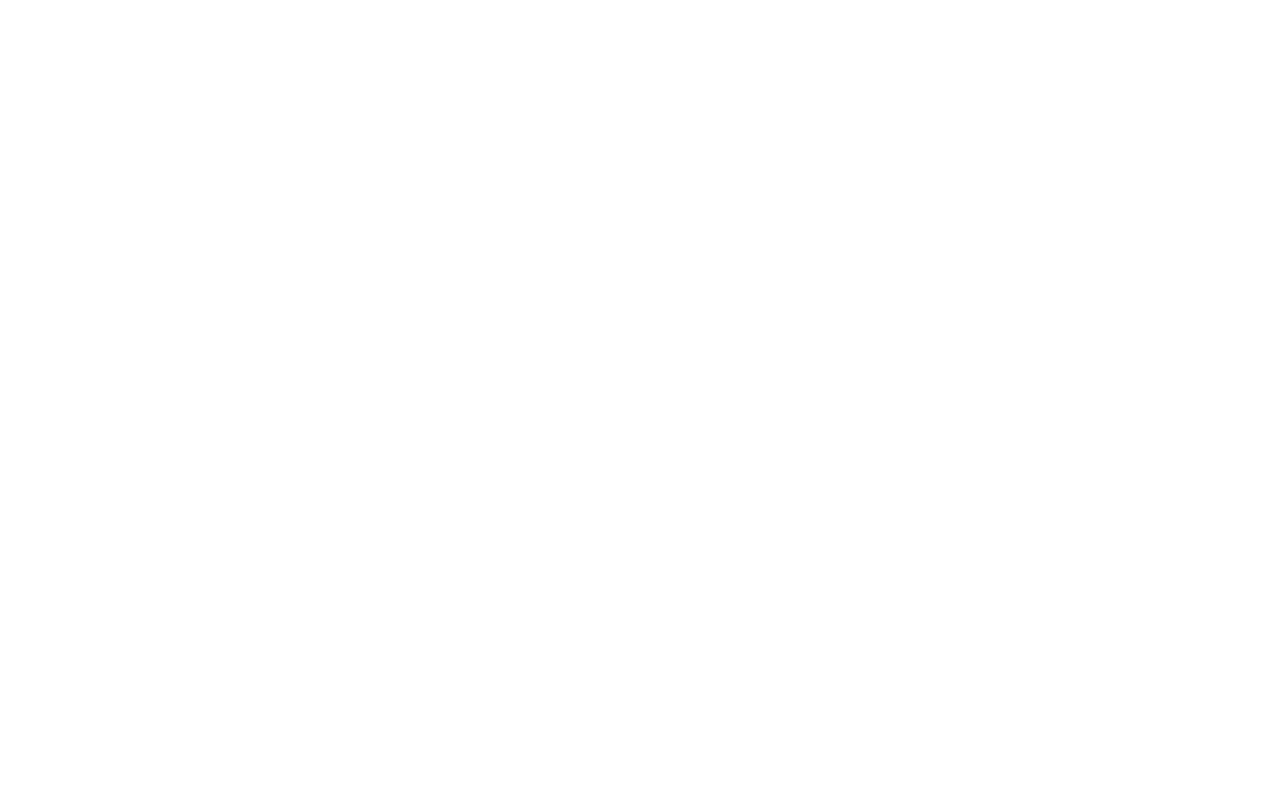
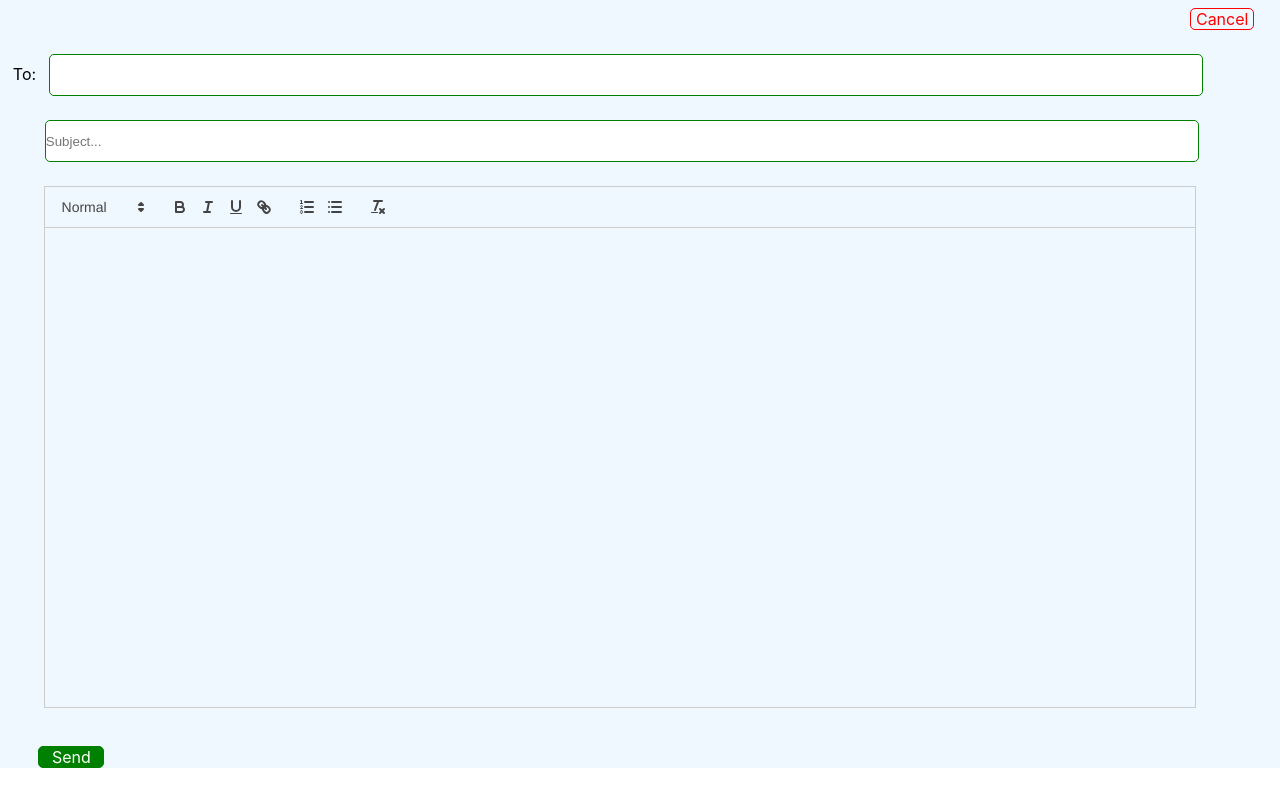
Before and after one commit to akinGC/mail_box_app, a React (Create React App) app: page /sendMail in a window 1280 px wide. Before the commit this address had no page. Built offline with nearby package versions, Linux system fonts and the light colour scheme; sample sign-in values are in the browser's storage.

Commit message:
send mail

```diff
--- a/package.json
+++ b/package.json
@@ -9,9 +9,13 @@
     "@testing-library/user-event": "^13.5.0",
     "react": "^18.2.0",
     "react-dom": "^18.2.0",
+    "react-draft-wysiwyg": "^1.15.0",
+    "react-quill": "^2.0.0",
     "react-redux": "^8.0.4",
+    "react-rich-text-editor": "^2.1.2",
     "react-router-dom": "^6.4.2",
     "react-scripts": "5.0.1",
+    "text-editor-react": "^1.0.3",
     "web-vitals": "^2.1.4"
   },
   "scripts": {
--- a/src/App.js
+++ b/src/App.js
@@ -4,6 +4,7 @@
 import Login from './components/log_sign/Login';
 import Signup from './components/log_sign/Signup';
 import ProtectedRoute from './components/Route/ProtectedRoute';
+import SendMail from './components/UI/SendMail';
 import Wel from './components/UI/Wel';
 
 function App() {
@@ -15,6 +16,7 @@
         <Route path='/login' element={<Login/>}/>
         <Route element={<ProtectedRoute/>}>
           <Route path='/wel' element={<Wel/>}/>
+          <Route path='/sendMail' element={<SendMail/>}/>
         </Route>
       </Routes>
     </Fragment>
--- /dev/null
+++ b/src/components/UI/SendMail.js
@@ -0,0 +1,83 @@
+import { useState } from 'react';
+import './Ui.css'
+import ReactQuill from 'react-quill';
+import 'react-quill/dist/quill.snow.css';
+import { useNavigate } from 'react-router-dom';
+
+function SendMail() {
+    const nav=useNavigate()
+    const [value, setValue] = useState('');
+
+    const [mailcnt,setmailcnt] = useState({
+        name:'',
+        subject:''
+
+
+    })
+    function onChangehndl(e){
+        switch (e.target.name) {
+            case 'name':
+                setmailcnt({...mailcnt,name:e.target.value})
+                break;
+            case 'sub':
+                setmailcnt({...mailcnt,subject:e.target.value})
+                break;
+
+            default:
+                break;
+        }
+    }
+    async function submitmail (e){
+           let vals ={
+            name:mailcnt.name,
+            subject:mailcnt.subject,
+            content:value
+           }
+           let ak = vals.name.split('').filter((it)=>{return it!='@'})
+ ak = ak.filter((it)=>{return it!='.'})
+let name = ak.join('')
+           try{
+            const resp = await fetch(`https://react-2fea7-default-rtdb.asia-southeast1.firebasedatabase.app/${name}.json`,{
+                method:'POST',
+                body:JSON.stringify(vals)
+            })
+            const data = await resp.json()
+            if(!resp.ok){
+                alert(data.error.message)
+            }
+            else{
+                setmailcnt({
+                    name:'',
+                    subject:''
+                })
+                setValue('')
+                nav('/wel')
+            }
+           }
+           catch(err){
+            console.log(err)
+           }
+
+    }
+
+    return (
+        <div className='smail_whole'>
+            <span className='smail_cross'><span className='cancel_txt'>Cancel</span></span>
+            <div className='smail_to smailinpfld'>
+                <span className='smail_to_txt'>To:</span>
+                <input type='email' name='name'value={mailcnt.name}onChange={onChangehndl} ></input>
+            </div>
+            <input placeholder='Subject...' type='text'name='sub'value={mailcnt.subject}onChange={onChangehndl} className='smail_sub smailinpfld'/>
+            <div className='smail_cnt smailinpfld'>
+            <ReactQuill className='smail_cnt' style={{height:'60vh'}} theme="snow"name='cnt' value={value} onChange={setValue} >
+
+            </ReactQuill>
+            </div>
+            <div className='smail_btm smailinpfld' onClick={submitmail}>
+           Send
+            </div>
+        </div>
+     );
+}
+
+export default SendMail;
--- /dev/null
+++ b/src/components/UI/Ui.css
@@ -0,0 +1,69 @@
+*{
+    margin: 0%;
+    padding: 0%;
+}
+.smail_whole{
+    display: flex;
+    flex-direction: column;
+    padding-left: 1vw;
+    padding-top: 1vh;
+    gap: 3vh;
+    background-color: aliceblue;
+}
+.smail_cross{
+
+   display: flex;
+   justify-content: right;
+   padding-right: 2vw;
+
+
+}
+.cancel_txt{
+    border: 1px solid red;
+    padding: 0 5px;
+    border-radius: 5px;
+    color: red;
+    cursor: pointer;
+}
+.cancel_txt:active{
+    transform: scale(1.1);
+}
+.smail_to > input{
+    border: 1px solid green;
+    width: 90vw;
+    height: 5vh;
+    border-radius: 5px;
+    margin-left: 1vw;
+    outline: none;
+}
+.smail_sub{
+    width: 90vw;
+    height: 5vh;
+    border-radius: 5px;
+    margin-left: 2.5vw;
+    outline: none;
+    border: 1px solid green;
+}
+.smail_cnt{
+    border-radius: 5px;
+    margin-left: 1.2vw;
+    width: 90vw;
+}
+.smail_btm{
+    border: 1px solid green;
+    margin-top: 7vh;
+    color: white;
+    width: fit-content;
+    width: 5vw;
+    background-color: green;
+    display: flex;
+    align-items: center;
+    justify-content: center;
+    border-radius: 5px;
+    cursor: pointer;
+    margin-left: 2vw;
+    user-select: none;
+}
+.smail_btm:active{
+    transform: scale(1.1);
+}
```
Also changed, not shown: 1 other file (tests, documents, lock files or other folders).
